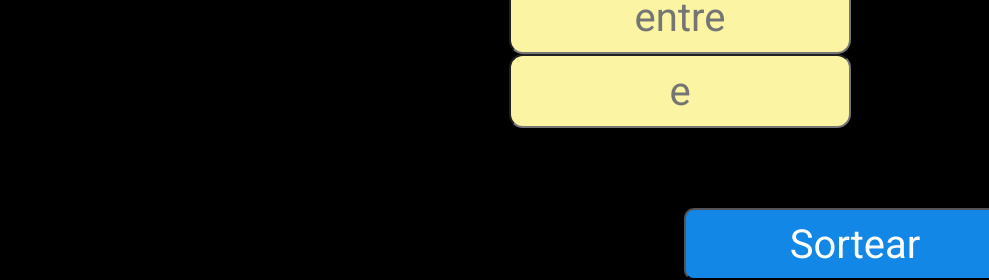
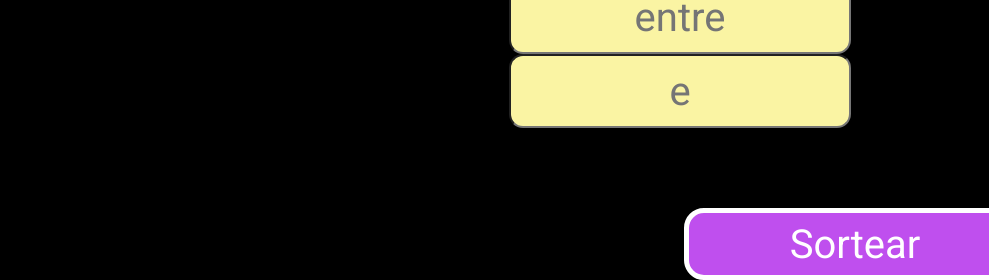
Before and after one commit to ORERVES/Sorteador-online, a plain HTML site: page index.html in a window 1280 px wide. Shown: the part 746-1026 px from the top of the page, without its empty margins (291-1280 px from the left). Drawn offline with Linux system fonts and the light colour scheme.

Commit message:
mudança botao

```diff
--- a/styles.css
+++ b/styles.css
@@ -44,8 +44,9 @@ button {
     height: 72px;
     font-weight: 700px;
     font-size: 40px;
-    border-radius: 10px;
-    background: #1387e6;
+    border-radius: 20px;
+    background: #bf4fee;
+    border: solid 5px #fff;
     color: #ffffff;
     margin-top: 80px;
     margin-left: 975px;
```
